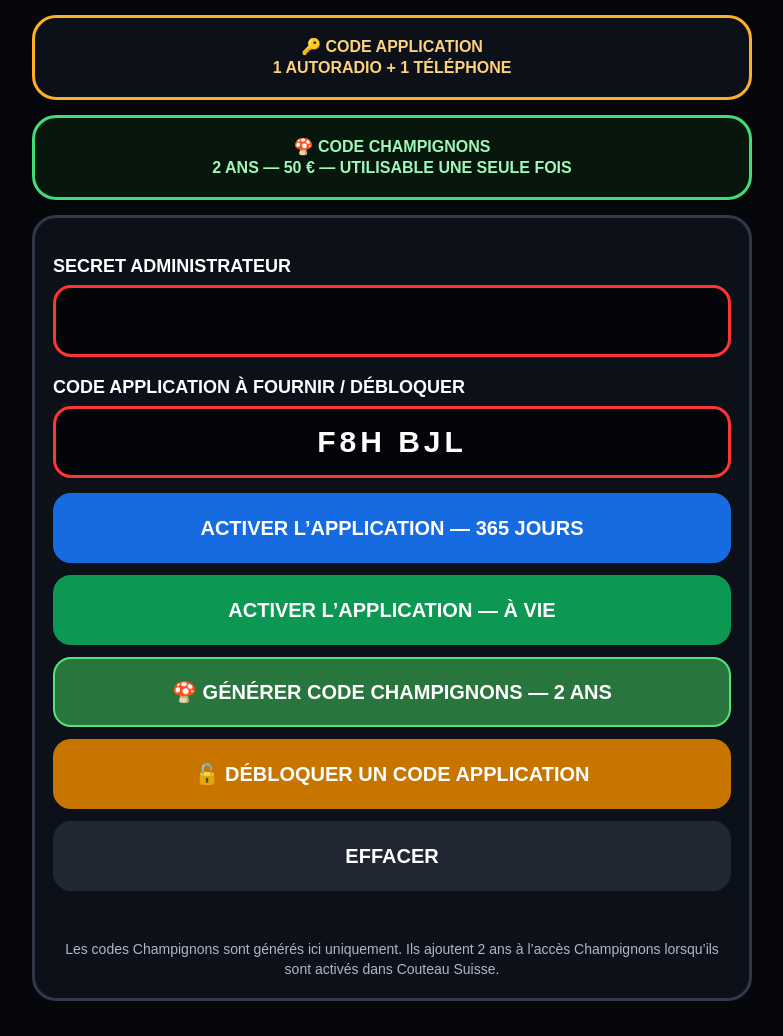
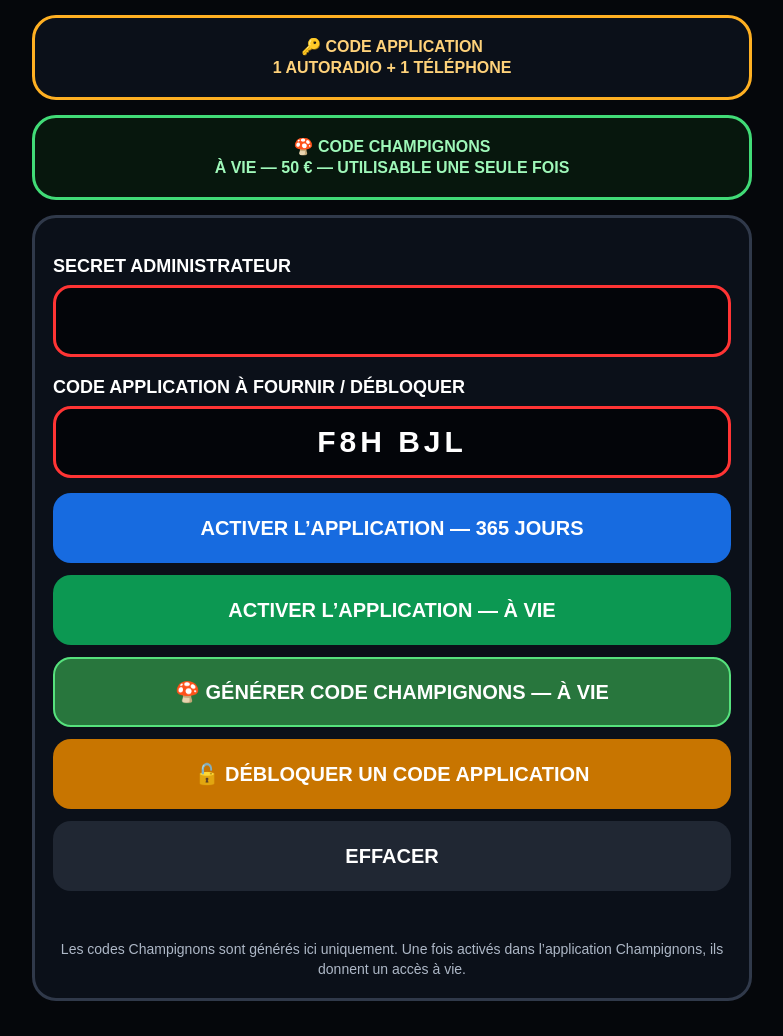
Before and after one commit to stevesuzon/code-carplay, a website: page public/index.html in a window 1280 px wide. Shown: the part 233-1269 px from the top of the page, without its empty margins (248-1031 px from the left). Drawn offline with Linux system fonts and the light colour scheme.

Commit message:
Codes Champignons à vie dans le générateur administrateur

```diff
--- a/public/index.html
+++ b/public/index.html
@@ -46,7 +46,7 @@ button:disabled{opacity:.55;cursor:wait}
   </div>
 
   <div class="notice">🔑 CODE APPLICATION<br>1 AUTORADIO + 1 TÉLÉPHONE</div>
-  <div class="notice mush">🍄 CODE CHAMPIGNONS<br>2 ANS — 50 € — UTILISABLE UNE SEULE FOIS</div>
+  <div class="notice mush">🍄 CODE CHAMPIGNONS<br>À VIE — 50 € — UTILISABLE UNE SEULE FOIS</div>
 
   <div class="card">
     <div class="label">SECRET ADMINISTRATEUR</div>
@@ -58,7 +58,7 @@ button:disabled{opacity:.55;cursor:wait}
     <div class="buttons">
       <button class="year" id="yearBtn">ACTIVER L’APPLICATION — 365 JOURS</button>
       <button class="life" id="lifeBtn">ACTIVER L’APPLICATION — À VIE</button>
-      <button class="mushroom" id="mushroomBtn">🍄 GÉNÉRER CODE CHAMPIGNONS — 2 ANS</button>
+      <button class="mushroom" id="mushroomBtn">🍄 GÉNÉRER CODE CHAMPIGNONS — À VIE</button>
       <button class="unlock" id="unlockBtn">🔓 DÉBLOQUER UN CODE APPLICATION</button>
       <button class="erase" id="eraseBtn">EFFACER</button>
     </div>
@@ -70,7 +70,7 @@ button:disabled{opacity:.55;cursor:wait}
       <button id="copyBtn" class="copy">COPIER LE CODE</button>
     </div>
     <div id="status" class="status"></div>
-    <div class="small">Les codes Champignons sont générés ici uniquement. Ils ajoutent 2 ans à l’accès Champignons lorsqu’ils sont activés dans Couteau Suisse.</div>
+    <div class="small">Les codes Champignons sont générés ici uniquement. Une fois activés dans l’application Champignons, ils donnent un accès à vie.</div>
   </div>
 </div>
 <script>
@@ -108,10 +108,10 @@ async function createMain(life){
 async function createMushroom(){
   $('result').classList.remove('show');$('status').textContent='GÉNÉRATION DU CODE CHAMPIGNONS…';$('mushroomBtn').disabled=true;
   try{
-    const j=await call('/api/admin/subscriptions',{kind:'mushroom',generate:true});
+    const j=await call('/api/admin/subscriptions',{kind:'mushroom',generate:true,lifetime:true,days:36500});
     const code=clean(j.code);
     if(code.length!==6)throw {error:'CODE_CHAMPIGNONS_INVALIDE'};
-    display(code,'🍄 CHAMPIGNONS — 2 ANS — 50 € — UTILISABLE UNE SEULE FOIS');
+    display(code,'🍄 CHAMPIGNONS — À VIE — 50 € — UTILISABLE UNE SEULE FOIS');
   }catch(e){
     const err=e&&e.error?e.error:'ERREUR SERVEUR';
     $('status').textContent=err==='SECRET_INCORRECT'?'SECRET ADMINISTRATEUR INCORRECT':err==='CODE_GENERATION_IMPOSSIBLE'?'IMPOSSIBLE DE GÉNÉRER LE CODE CHAMPIGNONS':err;
```
